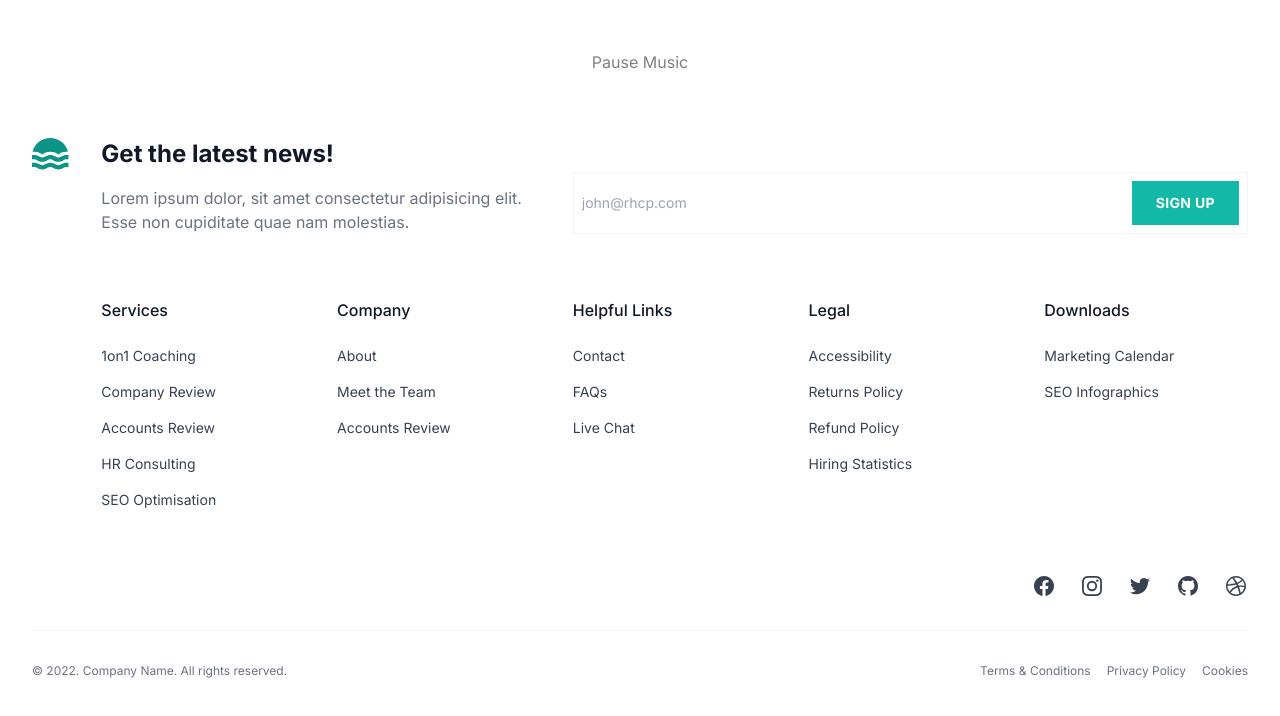
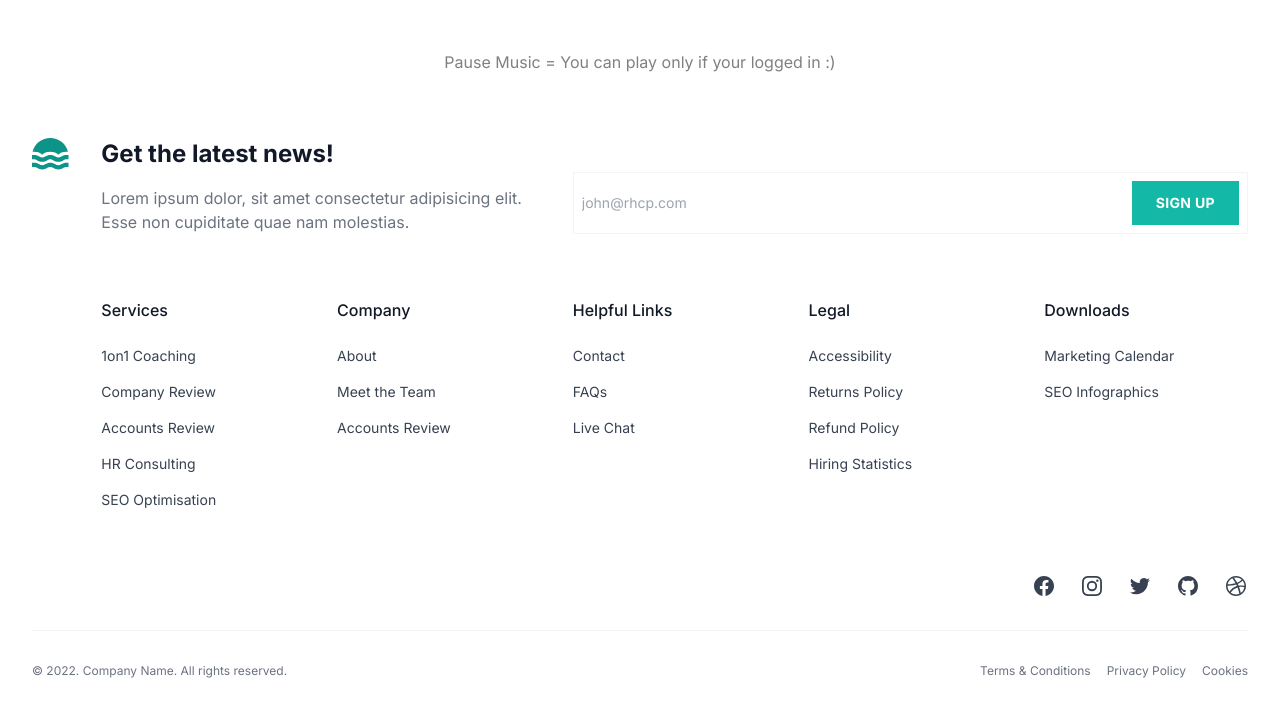
Before and after one commit to Kvj-Harsha/travel-hub, a Next.js app: page /Audio in a window 1280 px wide. Shown: the top 716 px of the page. Built offline with nearby package versions, Linux system fonts and the light colour scheme; no server answers.

Commit message:
minor changes

```diff
--- a/app/_components/Music.js
+++ b/app/_components/Music.js
@@ -36,7 +36,7 @@ export default function Home() {
   return (
     <div style={{ color: "grey" ,textAlign: "center", marginTop: "50px" }}>
       <button onClick={isPlaying ? handlePause : handlePlay}>
-        {isPlaying ? "Pause Music" : "Play Music = You can play only if your logged in :) "}
+        {isPlaying ? "Pause Music = You can play only if your logged in :)" : "Play Music"}
       </button>
       {/* Audio element */}
       <audio
```
